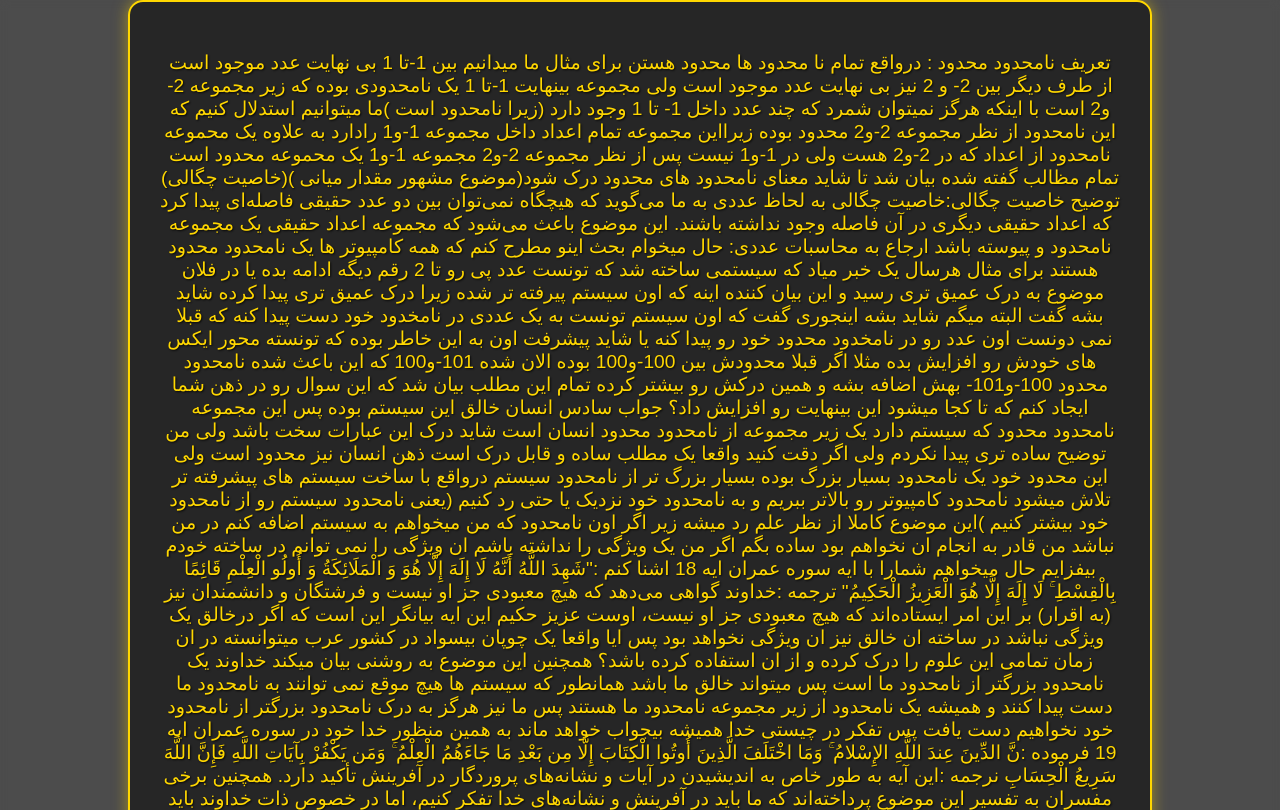
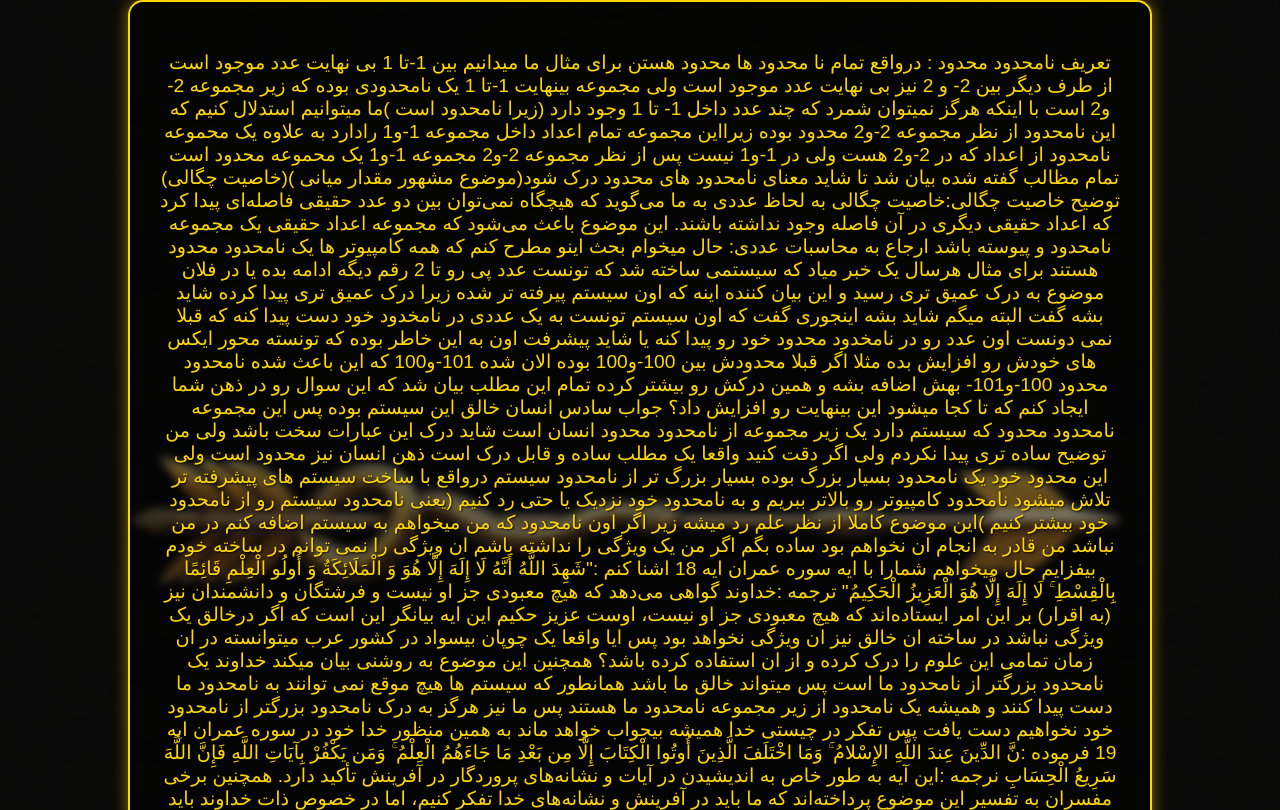
Before and after one commit to AKAMATN/kamangir, a plain HTML site: page azphi.html in a window 1280 px wide. Shown: the top 810 px of the page. Drawn offline with Linux system fonts and the light colour scheme.

Commit message:
Update azphi.html

```diff
--- a/azphi.html
+++ b/azphi.html
@@ -5,7 +5,7 @@
 <link rel="shortcut icon" href="../kaman-photo/3.png" type="image/x-icon">
 <style>
   body {
-    background-image: url('./kaman-photo/2.png'); /* جایگزین کنید */
+    background-image: url('./forgot.png'); /* جایگزین کنید */
     background-size: cover;
     background-position: center;
     background-repeat: no-repeat;
```
